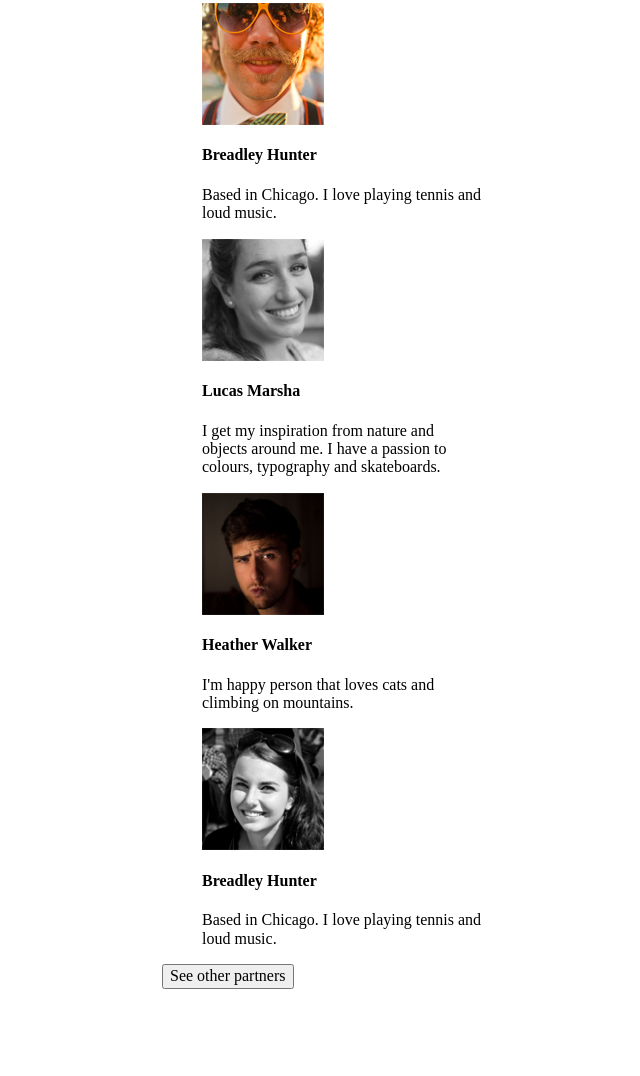
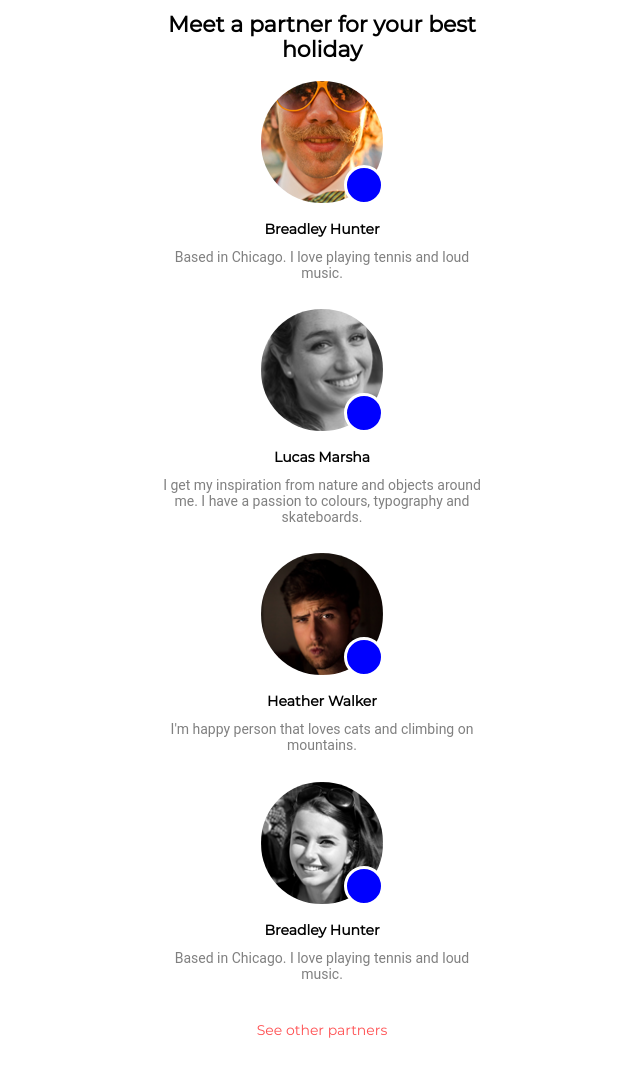
Before and after one commit to kateksiondzyk/goit-fe-course, a plain HTML site: page html-css/module-08/index.html in a window 1280 px wide. Shown: the part 596-1672 px from the top of the page, without its empty margins (318-958 px from the left). Before the commit the page ends 1585 px from the top, so only its background shows below. Drawn offline with Linux system fonts and the light colour scheme.

Commit message:
partners section changed

```diff
--- a/html-css/module-08/css/style.css
+++ b/html-css/module-08/css/style.css
@@ -22,7 +22,7 @@ img {
     width: 320px;
     margin: 0 auto;
 }
-
+/* HEADER */
 .header {
     display: block;
     height: 540px;
@@ -146,14 +146,137 @@ img {
     cursor: pointer;
 }
 
+/* MAIN-SECTION */
+.partners {
+    padding: 0;
+    padding-top: 68px;
+    padding-bottom: 56px;
+}
+
+/* montserrat-regular - latin */
+@font-face {
+    font-family: 'Montserrat';
+    font-style: normal;
+    font-weight: 400;
+    src: url('../fonts/montserrat-v14-latin/montserrat-v14-latin-regular.woff2') format('woff2'),
+        url('../fonts/montserrat-v14-latin/montserrat-v14-latin-regular.woff') format('woff');
+}
+
 .partners__title {
-
+    margin: 0;
+    margin-bottom: 18px;
+    text-align: center;
+    text-decoration: none;
+    font-size: 22px;
+    font-family: "Montserrat", "Cambria", "sans-serif";
+    font-weight: 700;
+    color: black;
 }
 
 .partners__list {
     list-style: none;
+    padding: 0;
+    margin: 0;
+    margin-bottom: 28px;
 }
 
-.partners_list--item {}
+.partners_list--item {
+    position: relative;
+    margin: 0;
+    margin-bottom: 28px;
+}
 
-.partners__btn {}
+.partners_list--item:last-child {
+    margin-bottom: 0px;
+}
+
+.partners_list--item--pic {
+    margin: 0 auto;
+    margin-bottom: 18px;
+    border-radius: 60px;
+    width: 122px;
+    height: 122px;
+}
+
+.partners_list--item:before {
+    position: absolute;
+    top: 84px;
+    left: 182px;
+    display: block;
+    content: '';
+    width: 40px;
+    height: 40px;
+    border: 3px solid white;
+    border-radius: 60px;
+    background-color: blue;
+    background-repeat: no-repeat;
+    background-position: center;
+}
+
+/* montserrat-regular - latin */
+@font-face {
+    font-family: 'Montserrat';
+    font-style: normal;
+    font-weight: 400;
+    src: url('../fonts/montserrat-v14-latin/montserrat-v14-latin-regular.woff2') format('woff2'),
+        url('../fonts/montserrat-v14-latin/montserrat-v14-latin-regular.woff') format('woff');
+}
+
+.partners_list--item--name {
+    margin: 0;
+    margin-bottom: 12px;
+    text-align: center;
+    text-decoration: none;
+    font-size: 14px;
+    font-family: "Montserrat", "Cambria", "sans-serif";
+    font-weight: 700;
+    color: black;
+}
+
+/* roboto-slab-regular - latin */
+@font-face {
+    font-family: 'Roboto Slab';
+    font-style: normal;
+    font-weight: 400;
+    src: url('../fonts/roboto-slab-v9-latin/roboto-slab-v9-latin-regular.woff2') format('woff2'),
+         url('../fonts/roboto-slab-v9-latin/roboto-slab-v9-latin-regular.woff') format('woff'),
+  }
+
+.partners_list--item--descr {
+    margin: 0;
+    text-align: center;
+    text-decoration: none;
+    font-size: 14px;
+    font-family: "Roboto", "Cambria", "sans-serif";
+    font-weight: 400;
+    color: grey;
+}
+
+/* montserrat-regular - latin */
+@font-face {
+    font-family: 'Montserrat';
+    font-style: normal;
+    font-weight: 400;
+    src: url('../fonts/montserrat-v14-latin/montserrat-v14-latin-regular.woff2') format('woff2'),
+        url('../fonts/montserrat-v14-latin/montserrat-v14-latin-regular.woff') format('woff');
+}
+
+.partners__btn {
+    display: block;
+    width: 280px;
+    height: 40px;
+    margin: 0 auto;
+    padding: 12px 70px;
+    text-align: center;
+    text-decoration: none;
+    font-size: 14px;
+    font-family: "Montserrat", "Cambria", "sans-serif";
+    font-weight: 400;
+    color: rgb(255, 78, 80);
+    cursor: pointer;
+}
+
+.partners__btn:hover {
+    border: 2px solid rgb(255, 78, 80);
+    border-radius: 20px;
+}
--- a/html-css/module-08/index.html
+++ b/html-css/module-08/index.html
@@ -1,5 +1,6 @@
 <!DOCTYPE html>
 <html lang="en">
+
 <head>
     <meta charset="UTF-8">
     <meta name="viewport" content="width=device-width, initial-scale=1.0">
@@ -9,6 +10,7 @@
     <link rel="stylesheet" href="./css/media.css">
     <title>Document</title>
 </head>
+
 <body>
     <header class="header container">
         <nav class="header-nav">
@@ -27,27 +29,28 @@
             <h3 class="partners__title">Meet a partner for your best holiday</h3>
             <ul class="partners__list">
                 <li class="partners_list--item">
-                            <img src="./img/icons/icon-1.png" alt="Breadley Hunter" width="122" height="122">
-                            <h4>Breadley Hunter</h4>
-                            <p>Based in Chicago. I love playing tennis and loud music.</p>
+                    <img class="partners_list--item--pic" src="./img/icons/icon-1.png" alt="Breadley Hunter" width="122" height="122">
+                    <h4 class="partners_list--item--name">Breadley Hunter</h4>
+                    <p class="partners_list--item--descr">Based in Chicago. I love playing tennis and loud music.</p>
                 </li>
                 <li class="partners_list--item">
-                                <img src="./img/icons/icon-2.png" alt="Lucas Marsha" width="122" height="122">
-                                <h4>Lucas Marsha</h4>
-                                <p>I get my inspiration from nature and objects around me. I have a passion to colours, typography and skateboards.</p>
+                    <img class="partners_list--item--pic" src="./img/icons/icon-2.png" alt="Lucas Marsha" width="122" height="122">
+                    <h4 class="partners_list--item--name">Lucas Marsha</h4>
+                    <p class="partners_list--item--descr">I get my inspiration from nature and objects around me. I have a passion to colours, typography and skateboards.</p>
                 </li>
                 <li class="partners_list--item">
-                                <img src="./img/icons/icon-3.png" alt="Heather Walker" width="122" height="122">
-                                <h4>Heather Walker</h4>
-                                <p>I'm happy person that loves cats and climbing on mountains.</p>
+                    <img class="partners_list--item--pic" src="./img/icons/icon-3.png" alt="Heather Walker" width="122" height="122">
+                    <h4 class="partners_list--item--name">Heather Walker</h4>
+                    <p class="partners_list--item--descr">I'm happy person that loves cats and climbing on mountains.
+                    </p>
                 </li>
                 <li class="partners_list--item">
-                                <img src="./img/icons/icon-4.png" alt="Breadley Hunter" width="122" height="122">
-                                <h4>Breadley Hunter</h4>
-                                <p>Based in Chicago. I love playing tennis and loud music.</p>
+                    <img class="partners_list--item--pic" src="./img/icons/icon-4.png" alt="Breadley Hunter" width="122" height="122">
+                    <h4 class="partners_list--item--name">Breadley Hunter</h4>
+                    <p class="partners_list--item--descr">Based in Chicago. I love playing tennis and loud music.</p>
                 </li>
             </ul>
-                    <button class="partners__btn">See other partners</button>
+            <a href="#" class="partners__btn">See other partners</a>
         </section>
     </main>
 
```
Lines whose indentation alone changed are shown as unchanged.
